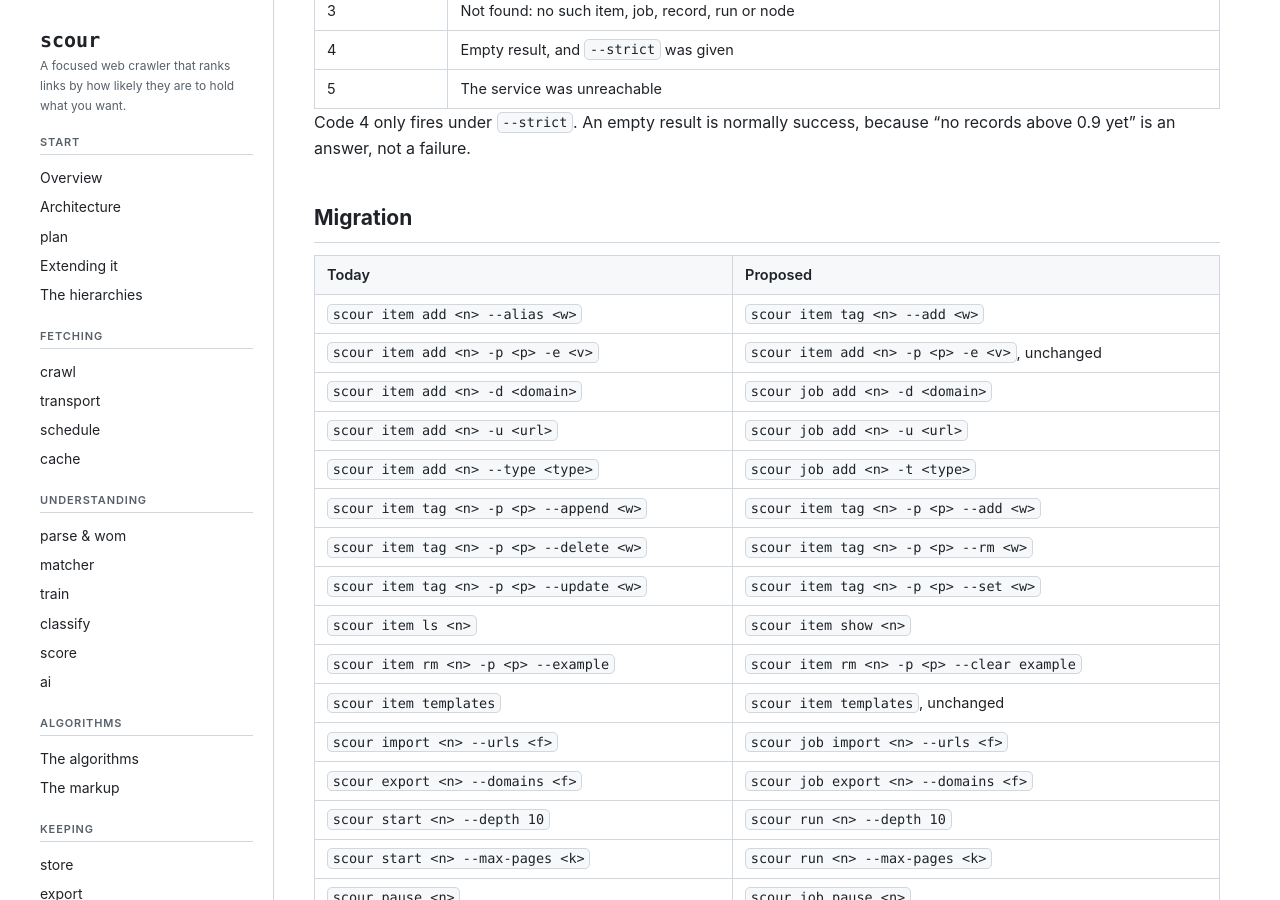
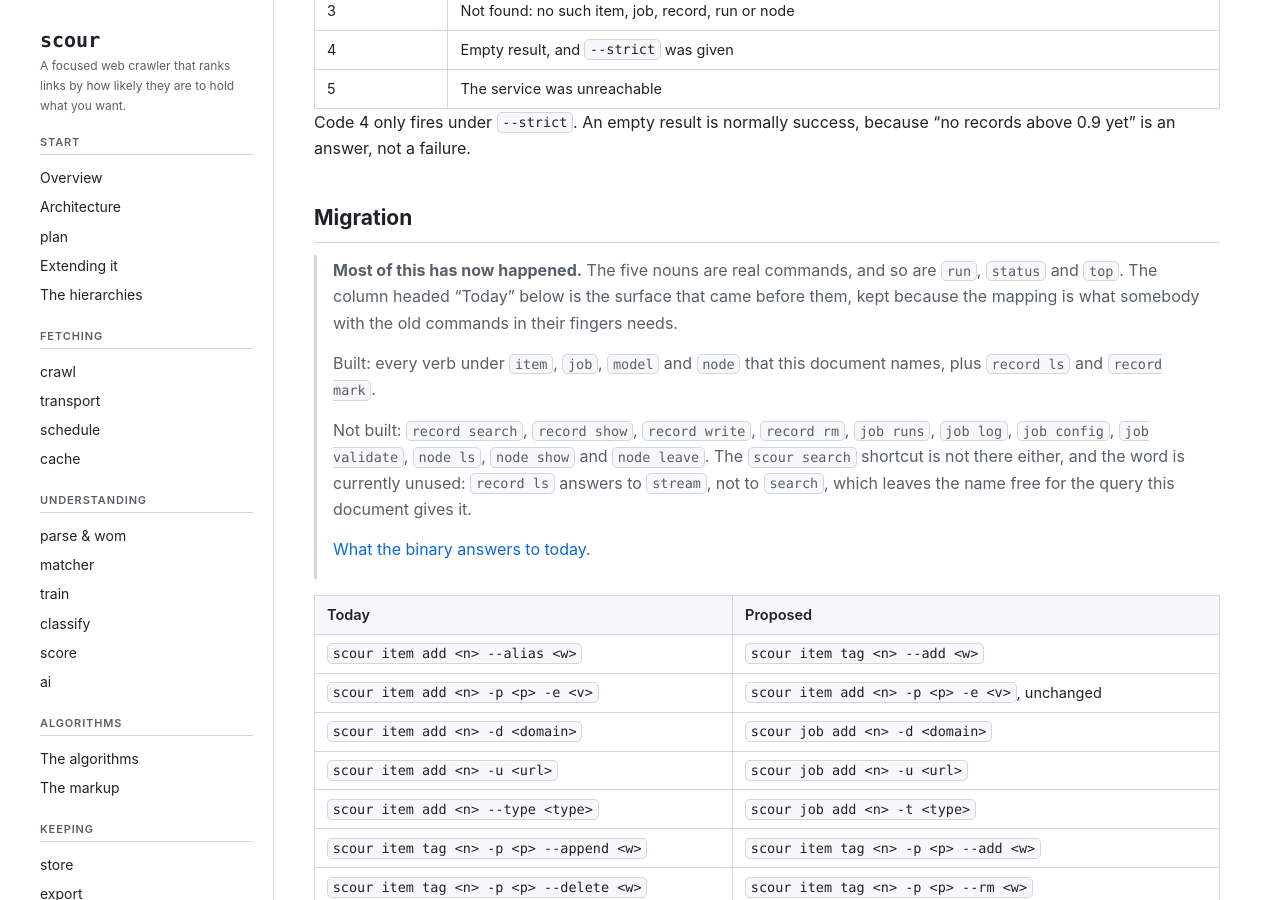
Before and after one commit to rangertaha/scour, a Jekyll site: the page built from docs/cli/design.md, in a window 1280 px wide and 900 px high, scrolled down 15198 px. Built offline with Jekyll 4.4.1, drawn with Linux system fonts in a browser that asks for light colours.

Commit message:
Say which half of the migration has happened
The migration table reads "Today" against a surface that no longer exists, so
anyone arriving at it now is being told the opposite of the truth about which
column they are standing in.

The table stays as it is, because the mapping is exactly what somebody with the
old commands in their fingers needs. What it gains is a header saying which
rows are built and which are not, checked by running each proposed form against
the binary rather than by reading the design.

Also adds `scour item show`, which exists and was missing from the command
table.

```diff
--- a/docs/cli/design.md
+++ b/docs/cli/design.md
@@ -661,6 +661,22 @@ because "no records above 0.9 yet" is an answer, not a failure.
 
 ## Migration
 
+> **Most of this has now happened.** The five nouns are real commands, and so
+> are `run`, `status` and `top`. The column headed "Today" below is the surface
+> that came before them, kept because the mapping is what somebody with the old
+> commands in their fingers needs.
+>
+> Built: every verb under `item`, `job`, `model` and `node` that this document
+> names, plus `record ls` and `record mark`.
+>
+> Not built: `record search`, `record show`, `record write`, `record rm`,
+> `job runs`, `job log`, `job config`, `job validate`, `node ls`, `node show`
+> and `node leave`. The `scour search` shortcut is not there either, and the
+> word is currently unused: `record ls` answers to `stream`, not to `search`,
+> which leaves the name free for the query this document gives it.
+>
+> [What the binary answers to today]({{ '/cli/' | relative_url }}).
+
 | Today | Proposed |
 | --- | --- |
 | `scour item add <n> --alias <w>` | `scour item tag <n> --add <w>` |
```
Also changed, not shown: docs/cli/index.md (+1 -0 lines).
